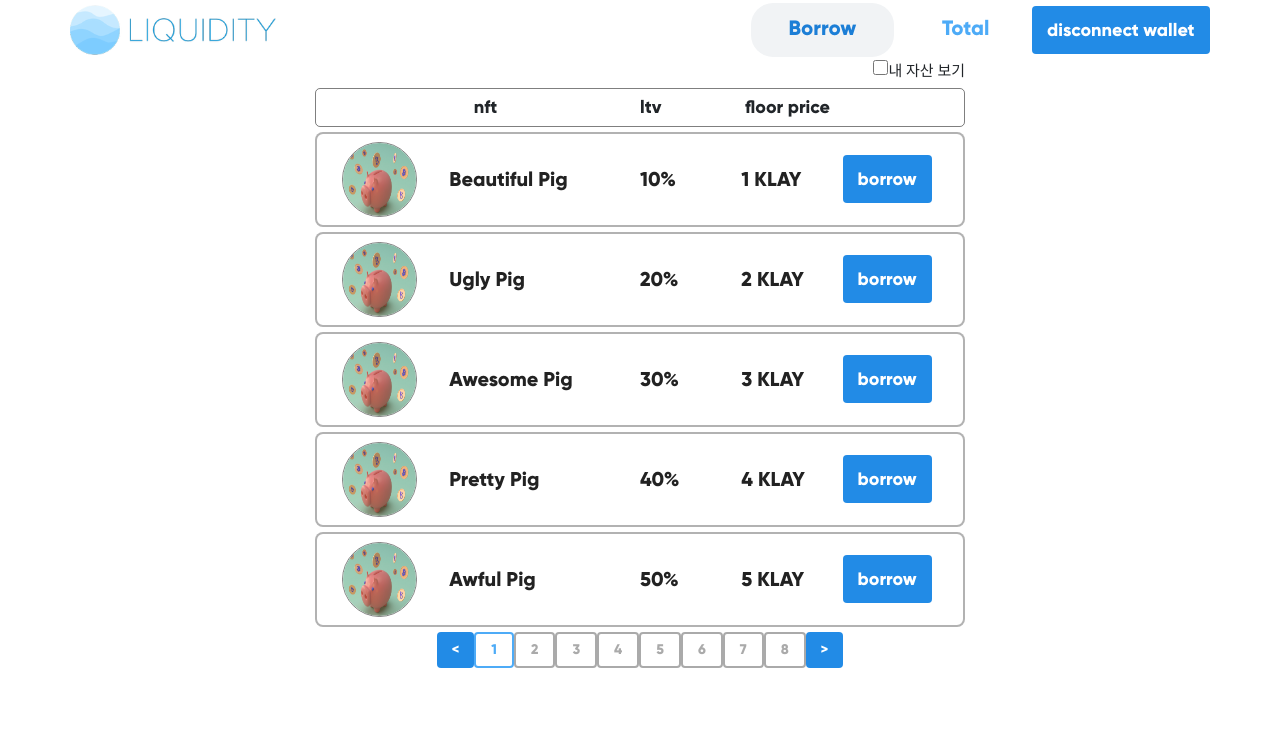
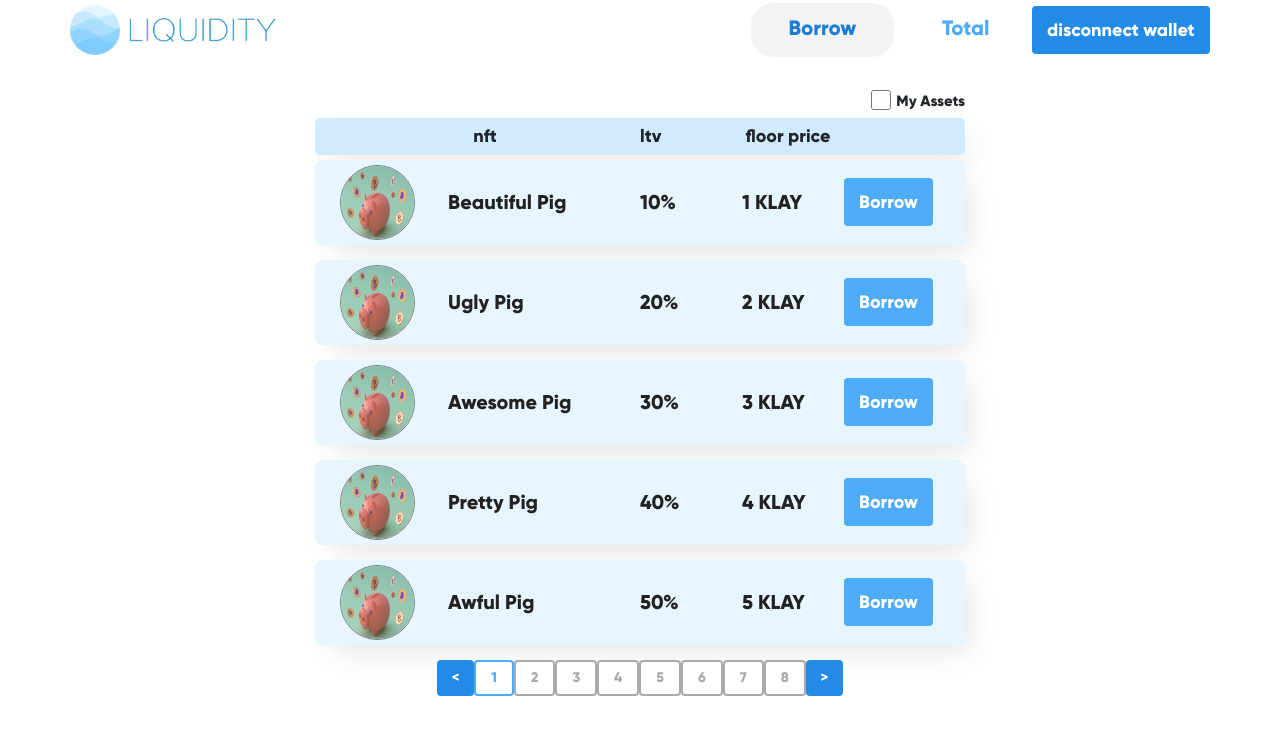
Before and after one commit to likelion-liquidity/liquidity-front, a React (Create React App) app: page /borrow in a window 1280 px wide. Shown: the top 734 px of the page. Built offline with nearby package versions, Linux system fonts and the light colour scheme; what caver-js would draw is missing.

Commit message:
20220215:borrow page styling

```diff
--- a/src/components/borrow/stake/NFTCardContainer.js
+++ b/src/components/borrow/stake/NFTCardContainer.js
@@ -1,4 +1,4 @@
-import NFTCard from 'components/common/NFTCard';
+import NFTCard from 'components/common/NftCard';
 import { useState } from 'react';
 import { Container, Row, Col } from 'react-bootstrap';
 import { NFT_TOKEN_ARRAY } from 'lib/staticData';
--- a/src/components/common/Asset.js
+++ b/src/components/common/Asset.js
@@ -8,10 +8,9 @@ const getAssetColor = (color, colorReverse) => {
     switch (color) {
       default:
         return css`
-          border: 2px solid rgba(0, 0, 0, 0.3);
           color: ${palette.black};
-          background-color: white;
-        `;
+          background-color: ${palette.blue_0};
+          `;
     }
   }
   switch (color) {
@@ -42,7 +41,8 @@ const CT = {
   border-radius: 8px;
   font-size: 20px;
   font-weight: 500;
-  margin-bottom:5px;
+  margin-bottom:15px;
+  box-shadow: rgb(0 0 0 / 12%) 11px 13px 30px -8px;
   width: ${(props) => props.width};
   ${(props) => getAssetColor(props.color || '', props.colorReverse)};
   ${(props) => getAssetSize(props.size)}
@@ -84,7 +84,7 @@ const Asset = ({
       {titleProps ? <CT.TitleContainer>{titleProps.title}</CT.TitleContainer> : null}
       {ltvProps ? <CT.LtvContainer>{ltvProps.ltv}</CT.LtvContainer>  : null}
       {priceProps ? <CT.PriceContainer>{priceProps.price}</CT.PriceContainer>  : null}
-      <CT.ButtonContainer><Button color="blue_6">borrow</Button></CT.ButtonContainer>
+      <CT.ButtonContainer><Button color="blue_4" onClick={()=>alert("test")}>Borrow</Button></CT.ButtonContainer>
     </CT.Container>
   );
 };
--- a/src/components/common/index.js
+++ b/src/components/common/index.js
@@ -1,4 +1,4 @@
 export { default as Button } from './Button';
 export { default as Input } from './Input';
-export { default as NFTCard } from './NFTCard';
+export { default as NFTCard } from './NftCard';
 export { default as LTVBar } from './LTVBar';
--- a/src/pages/Borrow.js
+++ b/src/pages/Borrow.js
@@ -3,6 +3,7 @@ import Button from 'components/common/Button';
 import { useState } from 'react';
 import styled from 'styled-components';
 import { DUMMY } from './Dummy';
+import palette from 'styles/palette';
 
 const St = {
   Container:styled.div`
@@ -14,13 +15,15 @@ const St = {
   `,
   FilterContainer:styled.div`
     display:flex;
+    margin-top:30px;
     margin-bottom:5px;
     justify-content:flex-end;
     font-size:15px;
   `,
   ContentViewHeaderContainer:styled.div`
   display:flex;
-  border: 1px solid rgba(0, 0, 0, 0.5);
+  background-color: ${palette.blue_1};
+  box-shadow: rgb(0 0 0 / 12%) 11px 13px 30px -8px;
   margin-bottom:5px;
   border-radius:5px;
   padding:5px 15px;
@@ -38,13 +41,14 @@ const St = {
     display:flex;
     align-items:center;
     justify-content:center;
-  `
+  `,
+  ChkBox:styled.input`
+    width:20px;
+    height:20px;
+  `,
+  Text:styled.div`margin-left:5px;`
 };
 
-const ChkBox = styled.input`
-  width:15px;
-  height:15px;
-`;
 
 const Borrow = () => {
   const [pageN, setPageN] = useState(1);
@@ -69,8 +73,8 @@ const Borrow = () => {
   return (
     <St.Container>
       <St.FilterContainer>
-        <ChkBox type="checkbox" onClick={() => setCheckStatus(true)} />
-        내 자산 보기
+        <St.ChkBox type="checkbox" onClick={() => setCheckStatus(true)} />
+        <St.Text>My Assets</St.Text>
       </St.FilterContainer>
       <St.ContentViewHeaderContainer>
         <St.Th1>nft</St.Th1>
```
Also changed, not shown: 1 other file (tests, documents, lock files or other folders).
